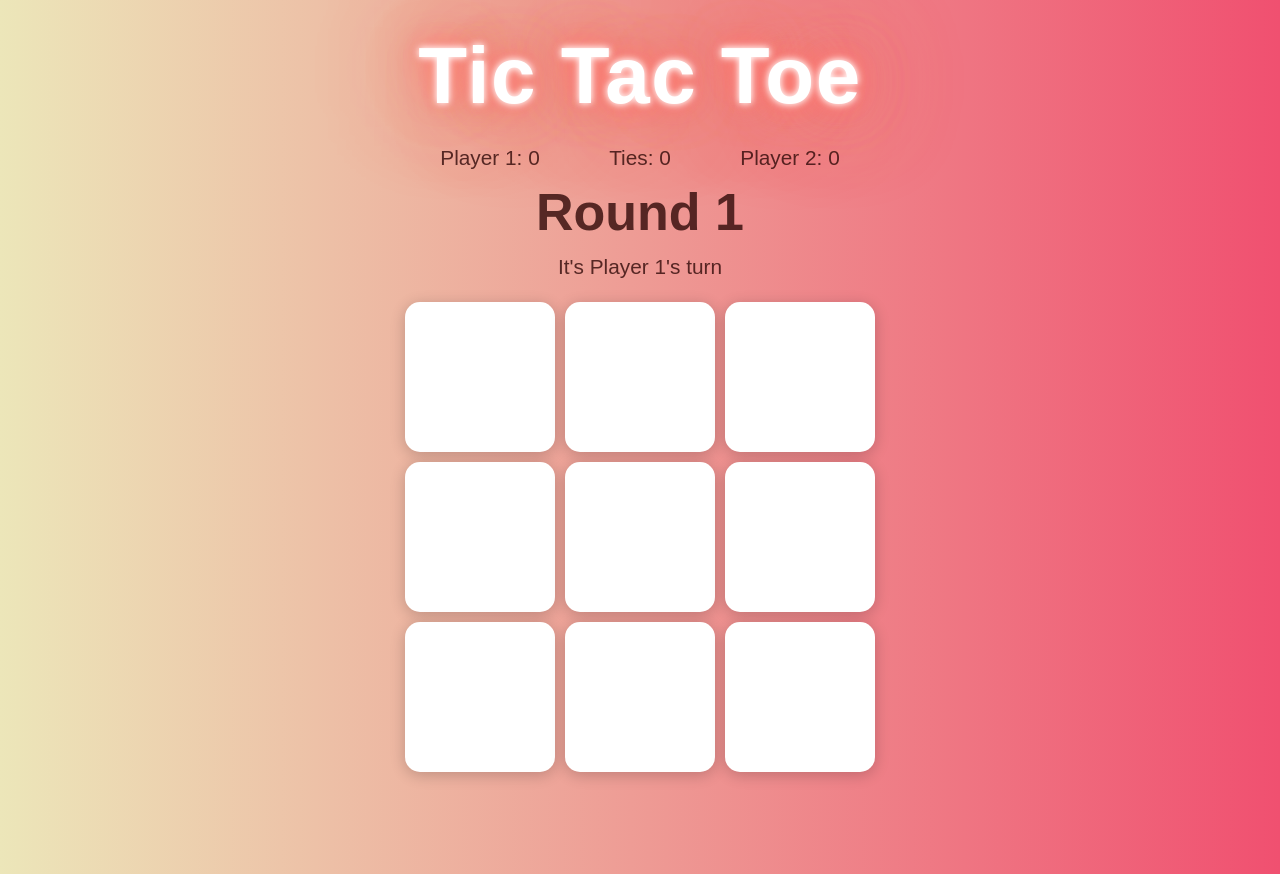
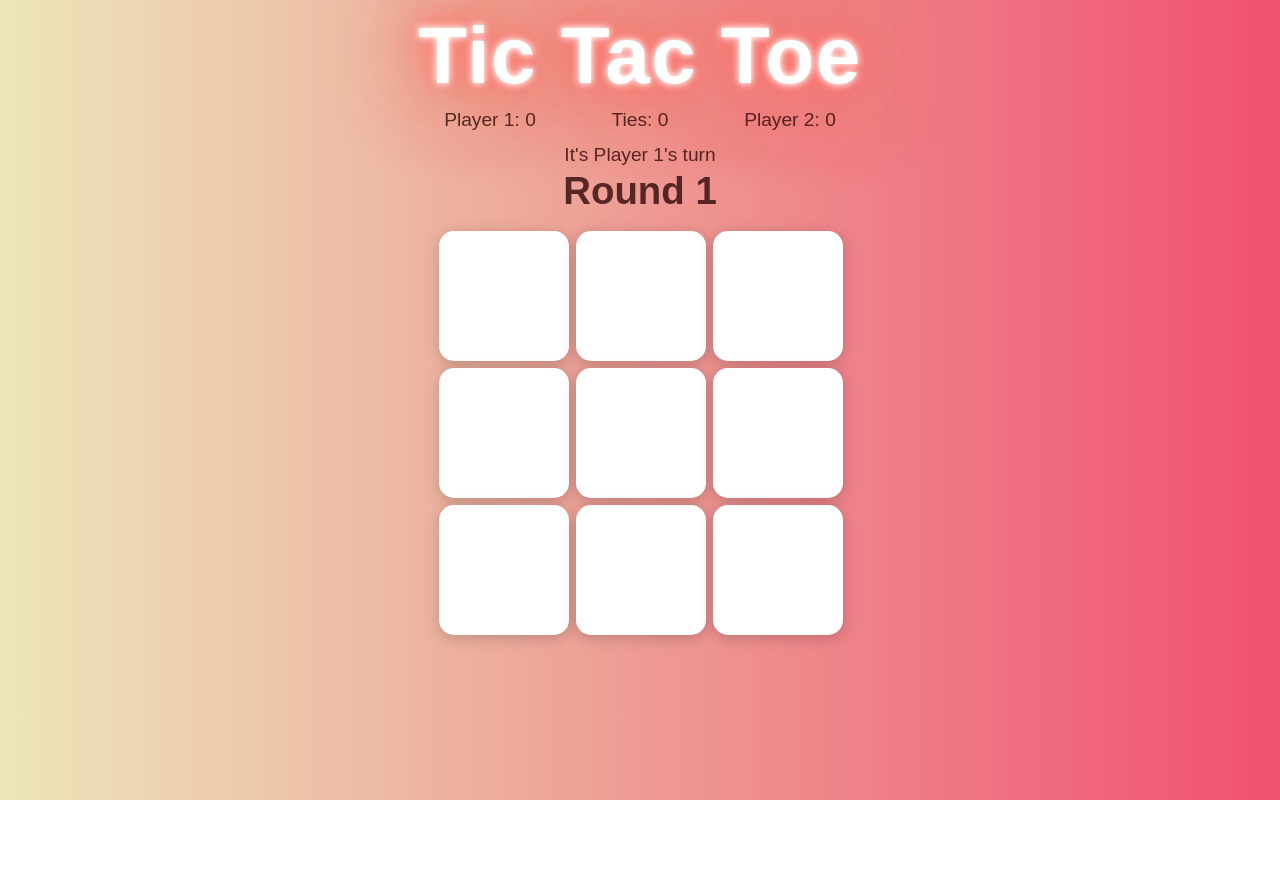
Before and after one commit to pik-nik/GAProject1-tic-tac-toe, a plain HTML site: page index.html in a window 1280 px wide. After the commit the page ends 800 px from the top, so only its background shows below. Drawn offline with Linux system fonts and the light colour scheme.

Commit message:
fixed to fit laptop screen

```diff
--- a/index.html
+++ b/index.html
@@ -17,8 +17,9 @@
             <p>Ties: <span class="ties-count">0</span></p>
             <p>Player 2: <span class="player2-win-count">0</span></p>
         </div>
+        <p class="turn-message">It's Player <span class="player-number">1</span>'s turn</p>
         <h2>Round <span class="rounds-count">1</span></h2>
-        <p class="turn-message">It's Player <span class="player-number">1</span>'s turn</p>
+        <!-- <p class="turn-message">It's Player <span class="player-number">1</span>'s turn</p> -->
     </div>
     <div class="grid">
         <div class="box" data-num="1"></div>
--- a/style.css
+++ b/style.css
@@ -9,14 +9,13 @@ body {
     font-family: Arial, Helvetica, sans-serif;
     width: 60%;
     max-width: 600px;
-    margin: 20px auto;
+    margin: 10px auto;
     background: linear-gradient(to right, #ece6b9, #f05070);
-    color:rgba(48, 9, 7, 0.8)
+    color:rgba(48, 9, 7, 0.8);
 }
 
 header {
-    margin: 10px auto;
-    padding: 5px;
+    margin: 0px auto;
 }
 
 header h1 {
@@ -31,44 +30,47 @@ header h1 {
         0 0 92px rgb(255, 119, 109),
         0 0 102px rgb(255, 119, 109);
     letter-spacing: 1.5px;
-    padding: 5px 0;
 }
 
 .counter-wrapper {
-    line-height: 1.5;
-    font-size: 1.3em;
+    line-height: 1;
+    font-size: 1.2em;
+    padding-top: 8px;
 }
 
 .counter-wrapper h2 {
-    font-size: 2.5em;
+    font-size: 2.0em;
+    margin-bottom: 0;
 }
-
 
 .plays-counter {
     display: grid;
     grid-template-columns: 1fr 1fr 1fr;
     width: 450px;
     margin: 0 auto;
+    padding-bottom: 8px;
+}
+
+.turn-message {
+    padding: 8px 0;
 }
 
 .grid {
     display: grid;
     /* grid-template-columns: repeat(3, 1fr);
     grid-template-rows: repeat(3, 1fr); */
-    grid-template-columns: repeat(3, 150px);
-    grid-template-rows: repeat(3, 150px);
-    /* border: 1px solid black; */
-    width: 470px;
-    height: 470px;
+    grid-template-columns: repeat(3, 130px);
+    grid-template-rows: repeat(3, 130px);
+    width: 402px;
+    height: 402px;
     margin: 20px auto;
-    gap: 10px;
-    /* text-align: center; */
+    gap: 7px;
 }
 
 .box {
     font-size: 7em;
-    width: 150px;
-    height: 150px;
+    width: 130px;
+    height: 130px;
     display: grid;
     align-items: center;
     justify-items: center;
@@ -87,7 +89,7 @@ header h1 {
 .play-again-button {
     display: block;
     margin: 15px auto;
-    font-size: 1.5em;
+    font-size: 1.2em;
     padding: 0.7em;
     border-radius: 10px;
     background-color: rgba(202, 78, 69, 0.8);
```
